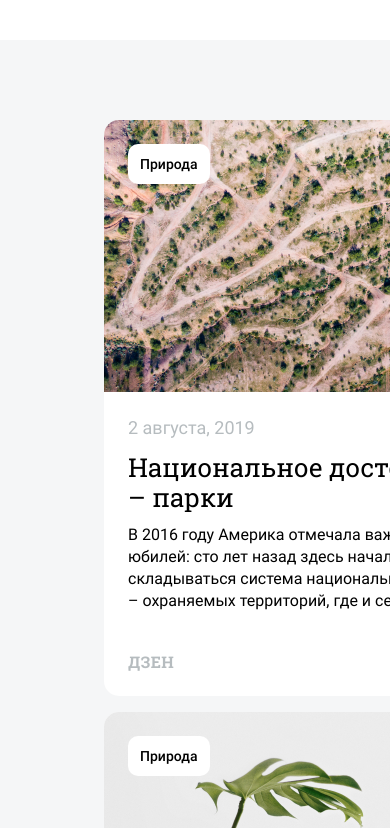
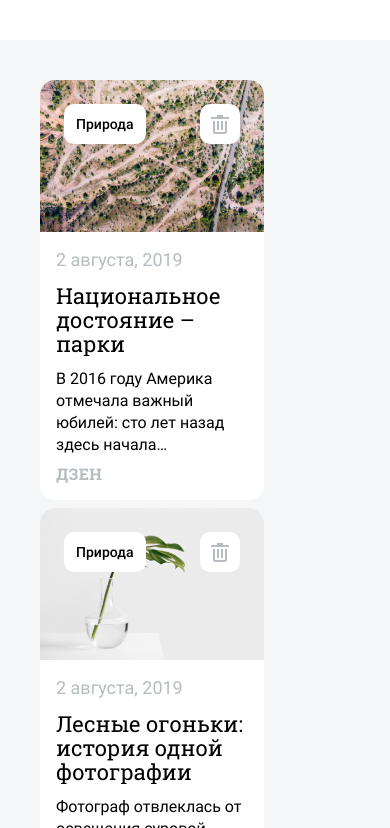
Before and after one commit to AndryushaYP/news-explorer-frontend, a React (Create React App) app in the folder news-frontend/: page /saved-news in a window 390 px wide. Shown: the part 703-1531 px from the top of the page. Built offline with nearby package versions, Linux system fonts and the light colour scheme; a web font is replaced by a local one.

Commit message:
добавил адаптив карточек

```diff
--- a/news-frontend/src/components/App/App.css
+++ b/news-frontend/src/components/App/App.css
@@ -6,7 +6,7 @@
   background: url("../../images/main-background.jpg") no-repeat;
 }
 
-@media screen and (max-width: 1280px) {
+@media screen and (max-width: 768px) {
   .App {
     background-size: 768px 400px;
     background: url("../../images/main-background-768.png") no-repeat;
--- a/news-frontend/src/components/Header/Header.css
+++ b/news-frontend/src/components/Header/Header.css
@@ -51,8 +51,8 @@
 }
 
 .header__link_type_logout-saved-news {
+  background: url("../../images/logout-black.svg") no-repeat;
   background-position: center right 19px;
-  background: url("../../images/logout-black.svg") no-repeat;
   border: 1px solid #d1d2d6;
   border-radius: 100px;
 }
--- a/news-frontend/src/components/NewsCard/NewsCard.css
+++ b/news-frontend/src/components/NewsCard/NewsCard.css
@@ -3,30 +3,28 @@
   flex-direction: column;
   position: relative;
   list-style: none;
-  max-width: 400px;
-  max-height: 576px;
+  max-width: calc((100% - 32px) / 3);
+  height: auto;
   background: white;
   border-radius: 15px;
   overflow: hidden;
-
 }
 
 .card__img {
-  max-width: 400px;
-  max-height: 272px;
   object-fit: cover;
 }
 
 .card__info {
-  position: relative;
+  min-height: 300px;
   box-sizing: border-box;
-  min-height: 304px;
+  gap: 12px;
   padding: 24px;
   display: flex;
   flex-direction: column;
 }
+
 .card__title {
-  margin: 12px 0;
+  margin: 0;
   font-family: "Roboto Slab", sans-serif;
   font-weight: 400;
   font-size: 26px;
@@ -43,6 +41,10 @@
   font-size: 16px;
   line-height: 22px;
   margin: 0;
+  display: -webkit-box;
+  -webkit-line-clamp: 4;
+  -webkit-box-orient: vertical;
+  overflow: hidden;
 }
 
 .card__source {
@@ -55,9 +57,10 @@
   text-transform: uppercase;
   color: #b6bcbf;
   text-decoration: none;
+  align-self: bottom;
   position: absolute;
+  bottom: 24px;
   left: 24px;
-  bottom: 24px;
 }
 
 .card__keyword {
@@ -135,3 +138,32 @@
   line-height: 24px;
   color: #b6bcbf;
 }
+
+@media screen and (max-width: 768px) {
+  .card {
+    max-width: 224px;
+    height: 420px;
+  }
+
+  .card__info {
+    padding: 16px;
+  }
+
+  .card__source {
+    bottom: 16px;
+    left: 16px;
+  }
+
+  .card__title {
+    font-size: 22px;
+    line-height: 24px;
+    margin: 0;
+  }
+
+  .card__text {
+    display: -webkit-box;
+    -webkit-line-clamp: 4;
+    -webkit-box-orient: vertical;
+    overflow: hidden;
+  }
+}
--- a/news-frontend/src/components/NewsCard/NewsCard.js
+++ b/news-frontend/src/components/NewsCard/NewsCard.js
@@ -21,7 +21,9 @@ function NewsCard({ img, title, text, link, source, date, keyword }) {
   return (
     <li className="card">
       <img src={img} alt={title} className="card__img"></img>
-
+      <a href={link} className="card__source">
+        {source}
+      </a>
       <Switch>
         <Route exact path="/">
           <span className={spanClassName}>Войдите, чтобы сохранять статьи</span>
@@ -50,9 +52,6 @@ function NewsCard({ img, title, text, link, source, date, keyword }) {
         <p className="card__news-date">{date}</p>
         <h2 className="card__title">{title}</h2>
         <p className="card__text">{text}</p>
-        <a href={link} className="card__source">
-          {source}
-        </a>
       </div>
     </li>
   );
--- a/news-frontend/src/components/NewsCardList/NewsCardList.css
+++ b/news-frontend/src/components/NewsCardList/NewsCardList.css
@@ -8,6 +8,7 @@
 }
 
 .cards__list {
+  max-width: 1232px;
   display: flex;
   max-width: 100%;
   flex-wrap: wrap;
@@ -26,3 +27,13 @@
   line-height: 46px;
   color: #1a1b22;
 }
+
+@media screen and (max-width: 1024px) {
+  .cards {
+    padding: 40px;
+  }
+
+  .cards__list {
+    gap: 8px;
+  }
+}
--- a/news-frontend/src/components/NewsCardList/NewsCardList.js
+++ b/news-frontend/src/components/NewsCardList/NewsCardList.js
@@ -27,7 +27,7 @@ function NewsCardList() {
                       key={card.id}
                       img={card.img}
                       title={card.title}
-                      text={card.text.length > 150 ? card.text.slice(0, 150).concat("...") : card.text.slice(0, 150)}
+                      text={card.text}
                       link={card.link}
                       source={card.source}
                       date={card.date}
@@ -39,7 +39,7 @@ function NewsCardList() {
                     key={card.id}
                     img={card.img}
                     title={card.title}
-                    text={card.text.length > 150 ? card.text.slice(0, 150).concat("...") : card.text.slice(0, 150)}
+                    text={card.text}
                     link={card.link}
                     source={card.source}
                     date={card.date}
@@ -57,7 +57,7 @@ function NewsCardList() {
                 key={card.id}
                 img={card.img}
                 title={card.title}
-                text={card.text.length > 150 ? card.text.slice(0, 150).concat("...") : card.text.slice(0, 150)}
+                text={card.text}
                 link={card.link}
                 source={card.source}
                 date={card.date}
```
Also changed, not shown: 1 other file (tests, documents, lock files or other folders).
